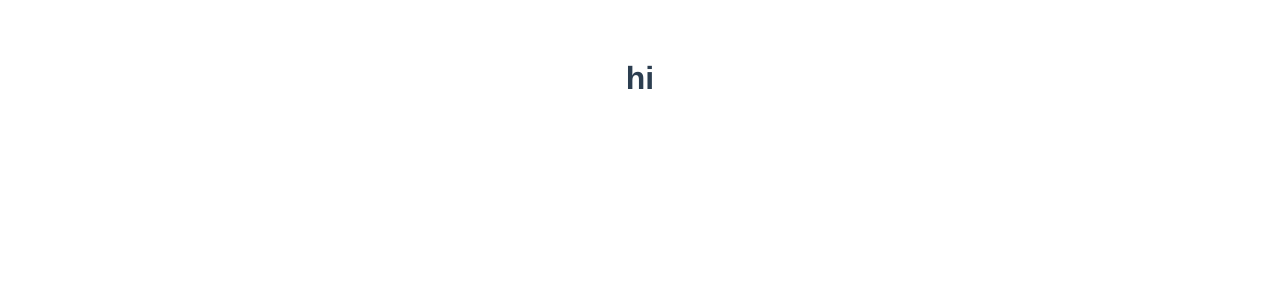
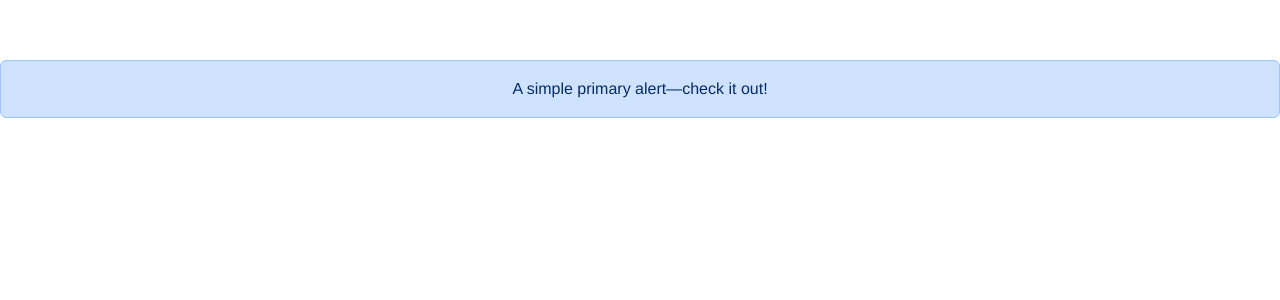
Before and after one commit to amirsahra/blog-vue3-spa, a Vue app: page / in a window 1280 px wide. Before the commit this address had no page. Shown: the top 300 px of the page. Built offline with nearby package versions, Linux system fonts and the light colour scheme.

Commit message:
feat: install bootstrap

```diff
--- a/package.json
+++ b/package.json
@@ -8,6 +8,7 @@
     "lint": "vue-cli-service lint"
   },
   "dependencies": {
+    "bootstrap": "^5.3.0-alpha1",
     "core-js": "^3.8.3",
     "vue": "^3.2.13",
     "vue-router": "^4.1.6"
--- a/src/App.vue
+++ b/src/App.vue
@@ -1,5 +1,7 @@
 <template>
-  <h1> hi </h1>
+  <div class="alert alert-primary" role="alert">
+    A simple primary alert—check it out!
+  </div>
   <router-view></router-view>
 </template>
 
--- a/src/main.js
+++ b/src/main.js
@@ -1,6 +1,8 @@
 import { createApp } from 'vue'
 import App from './App.vue'
 import router from "@/router";
+import 'bootstrap/dist/css/bootstrap.min.css'
+import 'bootstrap/dist/js/bootstrap.bundle'
 
 const app = createApp(App)
 app.use(router)
```
Also changed, not shown: 1 other file (tests, documents, lock files or other folders).
